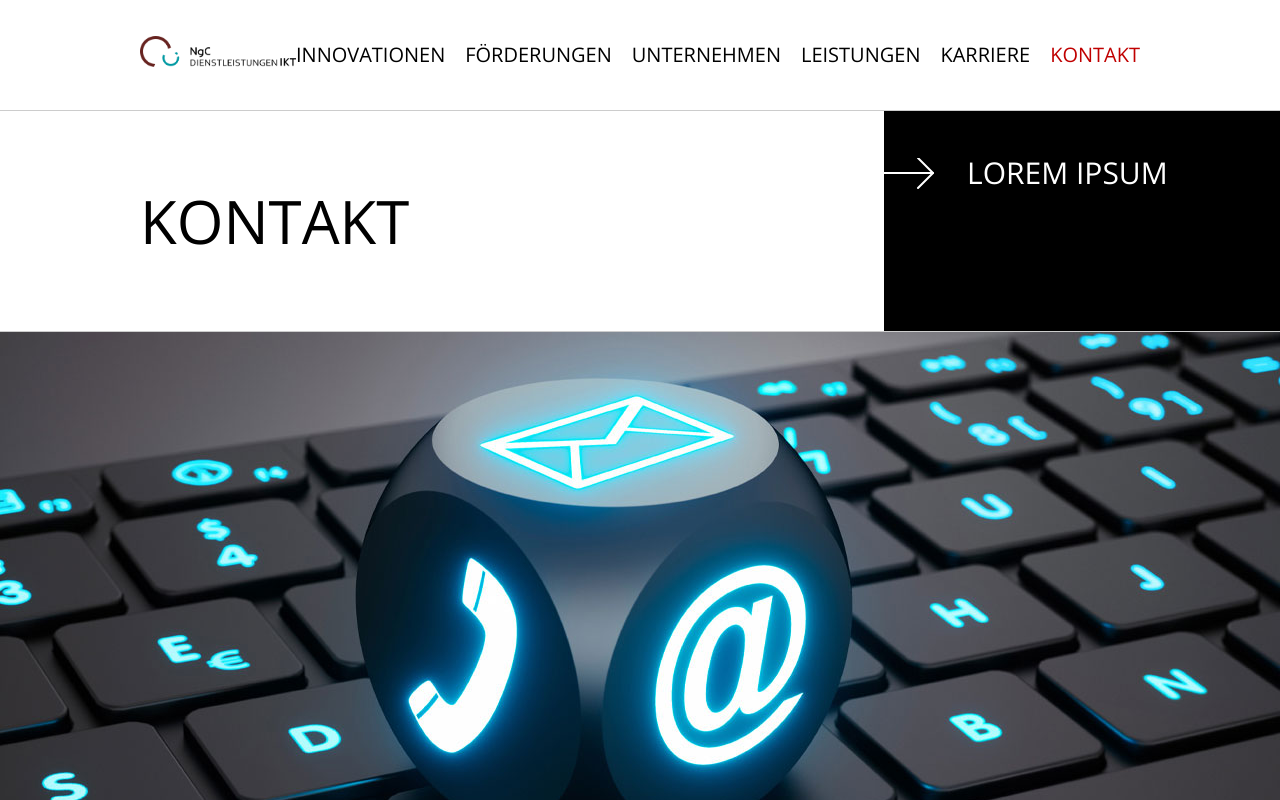
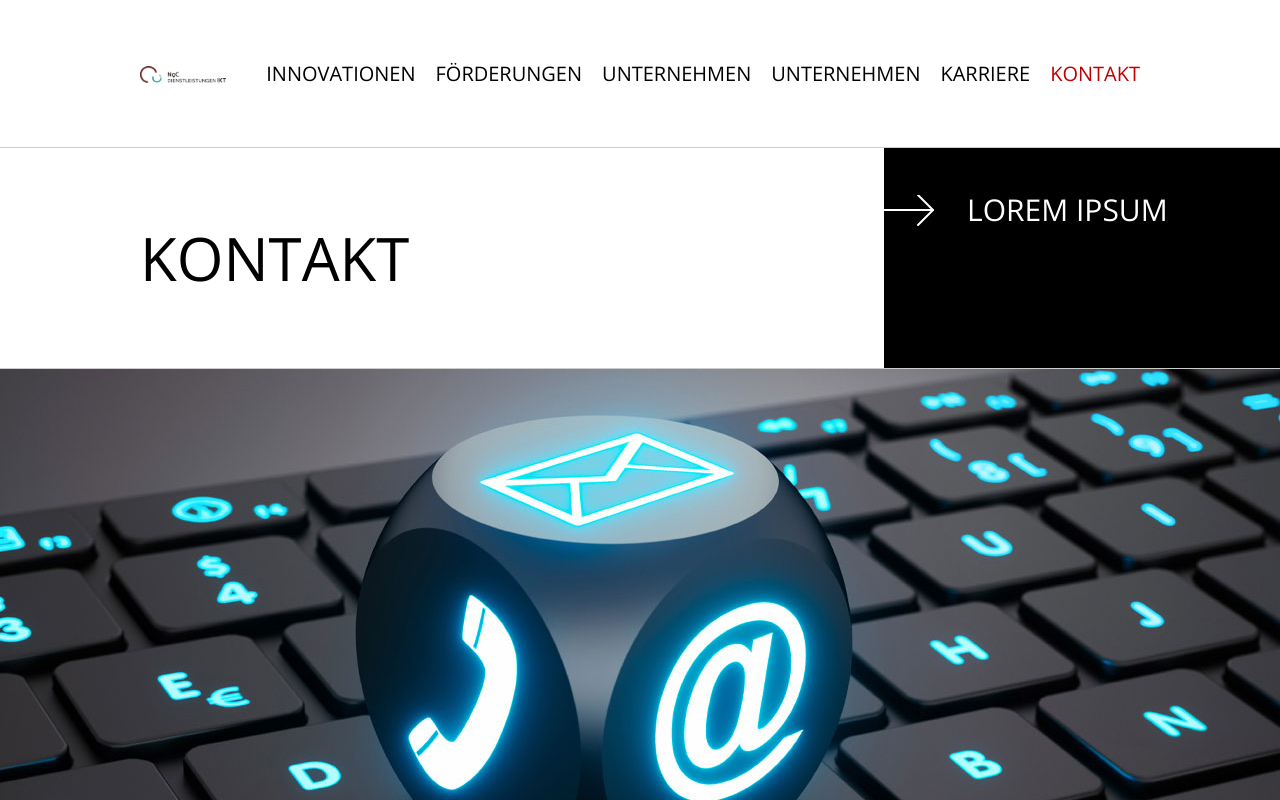
Before and after one commit to forntoh/ngcircle-ict, a React (Create React App) app: page /#/kontakt in a window 1280 px wide. Shown: the top 800 px of the page. Built offline with nearby package versions, Linux system fonts and the light colour scheme.

Commit message:
added overflow menus

```diff
--- a/package.json
+++ b/package.json
@@ -10,6 +10,7 @@
     "bootstrap": "^4.6.0",
     "gh-pages": "^3.1.0",
     "history": "^5.0.0",
+    "node-sass": "^5.0.0",
     "react": "^17.0.2",
     "react-dom": "^17.0.2",
     "react-popper": "^2.2.5",
@@ -22,7 +23,7 @@
     "start": "react-scripts start",
     "build": "react-scripts build",
     "predeploy": "npm run build",
-		"deploy": "gh-pages -d build",
+    "deploy": "gh-pages -d build",
     "test": "react-scripts test",
     "eject": "react-scripts eject",
     "storybook": "start-storybook -p 6006 -s public",
--- a/src/components/header/header.css
+++ /dev/null
@@ -1,15 +0,0 @@
-.wrapper {
-  border-bottom: 1px solid #CCCCCC;
-  padding: 36px 140px;
-  display: flex;
-  align-items: center;
-  justify-content: space-between;
-}
-
-.wrapper img {
-    display: inline-block;
-}
-
-a + a {
-  margin-left: 20px;
-}
--- a/src/components/header/header.js
+++ b/src/components/header/header.js
@@ -3,19 +3,44 @@ import React from "react";
 import { Button } from "../button/button";
 import { Logo } from "../logo/logo";
 
-import "./header.css";
+import "./header.scss";
 
 export const Header = () => (
   <header>
     <div className="wrapper">
       <Logo type="full" />
       <div style={{ flexGrow: 1 }}></div>
-      <Button label="INNOVATIONEN" destination="/innovationen" />
-      <Button label="FÖRDERUNGEN" destination="/forderungen" />
-      <Button label="UNTERNEHMEN" destination="/unternehmen" />
-      <Button label="LEISTUNGEN" destination="/leistungen" />
-      <Button label="KARRIERE" destination="/karriere" />
-      <Button label="KONTAKT" destination="/kontakt" />
+      <ul className="nav-items">
+        <li>
+          <Button label="INNOVATIONEN" destination="/innovationen" />
+        </li>
+        <li>
+          <Button label="FÖRDERUNGEN" destination="/forderungen" />
+        </li>
+        <li>
+          <span>UNTERNEHMEN</span>
+          <div className="overflow">
+            <Button label="ÜBER UNS" destination="/uber" />
+            <Button label="AUSZEICHNUNGEN" destination="/auszeichnungen" />
+            <Button label="FIRMENPHILOSOPHIE" destination="/philosophie" />
+            <Button label="NETZWERK" destination="/netzwerk" />
+          </div>
+        </li>
+        <li>
+          <span>UNTERNEHMEN</span>
+          <div className="overflow">
+            <Button label="1TNC" destination="/1tnc" />
+            <Button label="NEW GLOBE CENTER" destination="/ngc" />
+            <Button label="DIGITAL SOLUTIONS" destination="/digi-solutions" />
+          </div>
+        </li>
+        <li>
+          <Button label="KARRIERE" destination="/karriere" />
+        </li>
+        <li>
+          <Button label="KONTAKT" destination="/kontakt" />
+        </li>
+      </ul>
     </div>
   </header>
 );
--- /dev/null
+++ b/src/components/header/header.scss
@@ -0,0 +1,54 @@
+.wrapper {
+  border-bottom: 1px solid #cccccc;
+  padding: 36px 140px;
+  display: flex;
+  align-items: center;
+  justify-content: space-between;
+}
+
+.wrapper img {
+  display: inline-block;
+}
+
+.nav-items > * {
+  font-size: 20px;
+}
+
+.nav-items {
+  display: flex;
+  align-items: center;
+  justify-content: space-between;
+}
+
+.nav-items li + li {
+  margin-left: 20px;
+  cursor: pointer;
+}
+
+.overflow {
+  display: none;
+  position: absolute;
+  background: #c00000;
+  justify-content: space-between;
+  flex-direction: column;
+  border-radius: 8px;
+}
+
+.overflow > a {
+  padding: 20px 30px;
+  color: white !important;
+}
+
+.overflow > a:hover {
+  color: black !important;
+}
+
+.overflow > a + a {
+  border-top: 1px solid white;
+}
+
+.nav-items > li:hover {
+  .overflow {
+    display: flex;
+  }
+}
--- a/src/index.css
+++ b/src/index.css
@@ -40,3 +40,7 @@ a:hover {
   cursor: pointer;
   transition: 0.3s;
 }
+
+ul {
+    list-style-type: none;
+}
```
Also changed, not shown: 1 other file (tests, documents, lock files or other folders).
